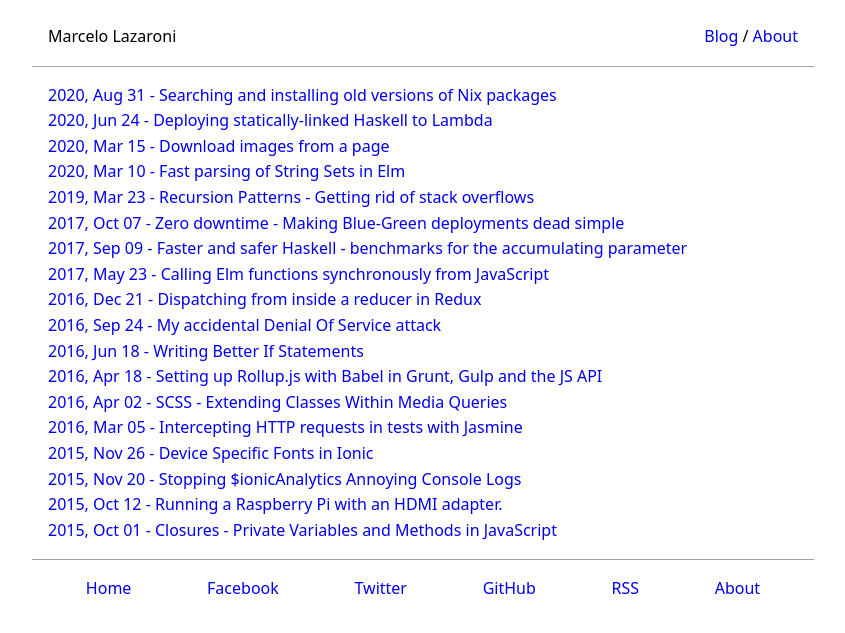
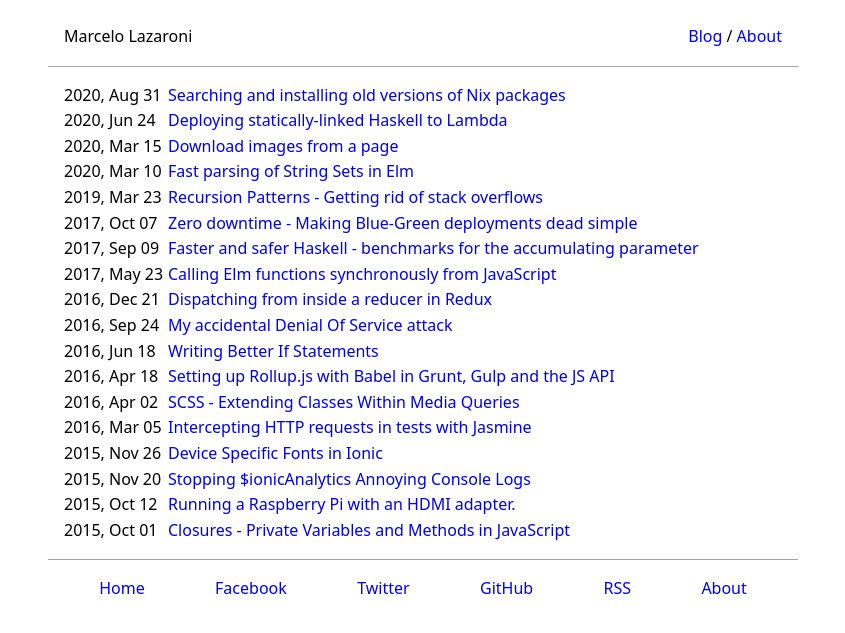
Before and after one commit to lazamar/lazamar.github.io, a Jekyll site: the page built from index.md, in a window 1280 px wide. Shown: the top 633 px of the page, without its empty margins (217-1062 px from the left). Built offline with Jekyll 4.4.1, drawn with Linux system fonts in a browser that asks for light colours.

Commit message:
Adjust nav and footer for mobile

```diff
--- a/_layouts/post.html
+++ b/_layouts/post.html
@@ -5,8 +5,8 @@ layout: default
 <h1>{{ page.title }}</h1>
 
 <article>
-    <small>
-        By <a href="{{ site.baseurl }}/">Marcelo Lazaroni</a> on {{ page.date | date: "%b %e, %Y" }}
+    <small class="muted">
+        {{ page.date | date: "%B %e, %Y" }}
     </small>
 
     {{ content }}
--- a/index.md
+++ b/index.md
@@ -3,10 +3,13 @@ layout: default
 ---
 
 {% for post in site.posts %}
-<article>
-    <a href="{{ site.baseurl }}{{ post.url }}">
-        {{ post.date | date: "%Y, %b %d" }} - {{ post.title }}
-    </a>
 
+<article style="display: flex; flex-wrap: no-wrap;">
+        <span style="min-width: 6.5em; display: inline-block">
+            {{ post.date | date: "%Y, %b %d" }}
+        </span>
+        <a href="{{ site.baseurl }}{{ post.url }}">
+            {{ post.title }}
+        </a>
 </article>
 {% endfor %}
--- a/style.scss
+++ b/style.scss
@@ -1,5 +1,9 @@
 ---
 ---
+
+* {
+    box-sizing: border-box;
+}
 
 html {
     font-family: system-ui,sans-serif;
@@ -10,22 +14,22 @@ html {
 nav, main, footer {
     max-width: 750px;
     margin: auto;
-}
-
-nav, footer {
     padding: 1em;
 }
 
 nav {
     border-bottom: 1px solid #a2a2a2;
-    margin-bottom: 1em;
 }
 
 footer {
+    border-top: 1px solid #a2a2a2;
     display: flex;
+    flex-wrap: wrap;
     justify-content: space-around;
-    border-top: 1px solid #a2a2a2;
-    margin-top: 1em;
+
+    * {
+        margin: 0 .5em;
+    }
 }
 
 img {
@@ -36,6 +40,10 @@ a {
     text-decoration: none;
 }
 
+.muted {
+    opacity: 0.6;
+}
+
 // Settled on moving the import of syntax highlighting to the bottom of the
 // CSS ... Otherwise it really bloats up the top of the CSS file and makes it
 // difficult to find the start
```
